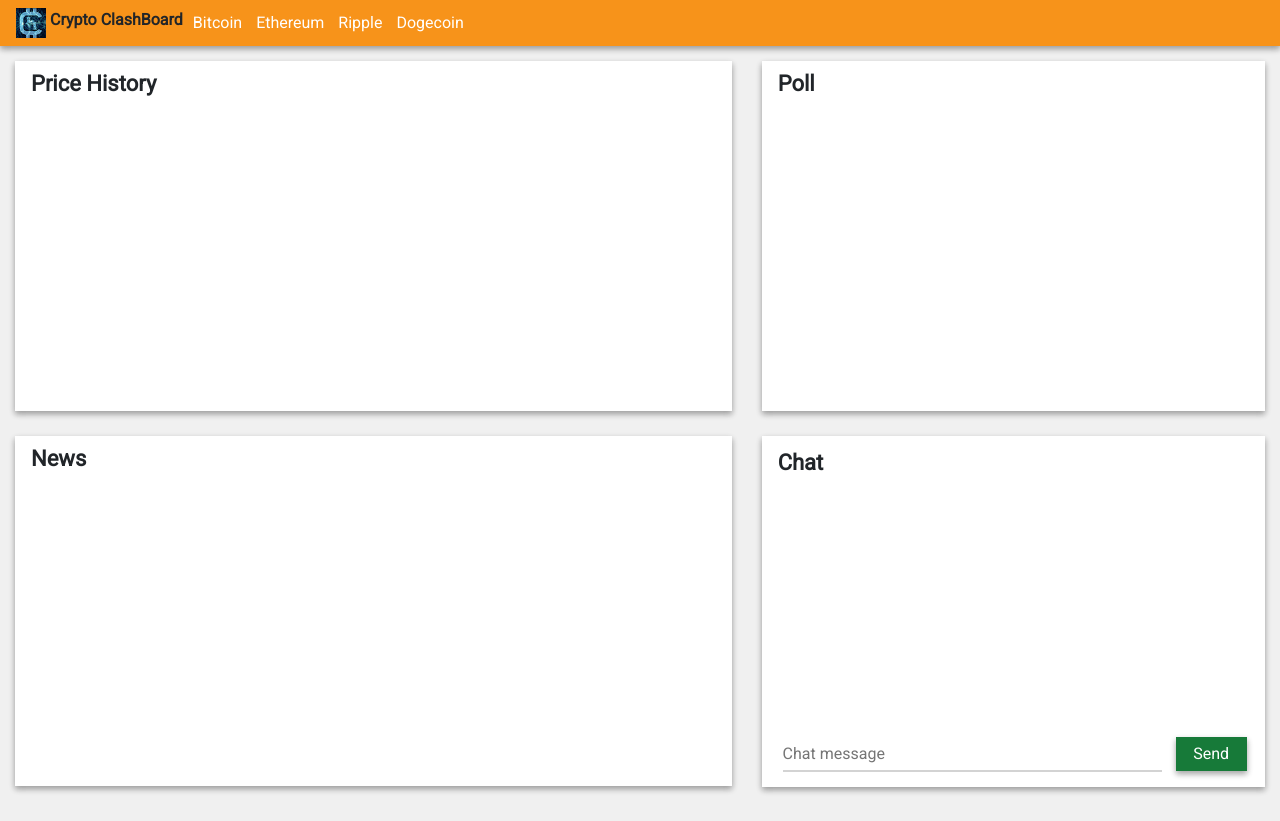
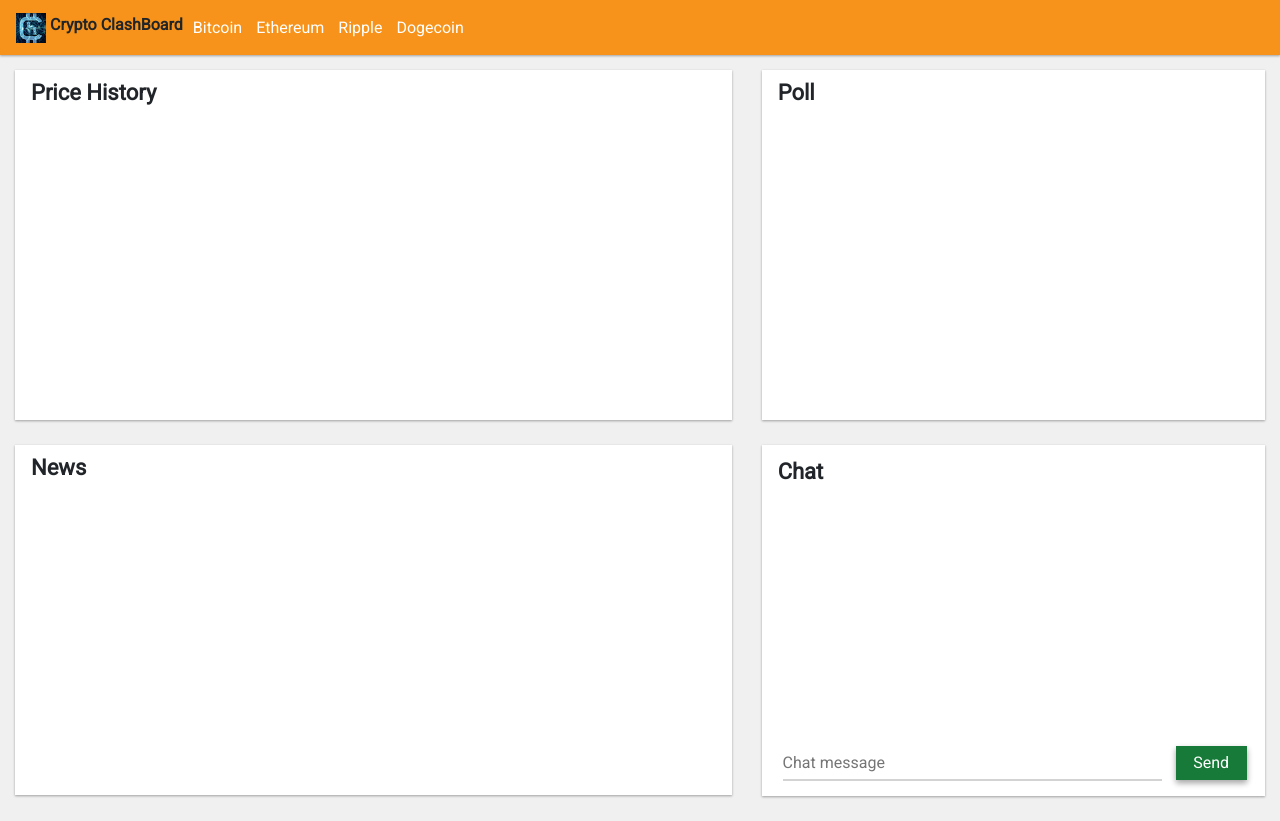
Before and after one commit to t-gottschalk/project-1, a website: page index.html in a window 1280 px wide. Drawn offline with nearby package versions, Linux system fonts and the light colour scheme; no server answers.

Commit message:
softer shadows and larger navbar

```diff
--- a/assets/css/style.css
+++ b/assets/css/style.css
@@ -37,7 +37,8 @@ li {
 .navbar {
   padding-right: 41.9%;
   margin-bottom: 15px;
-  box-shadow: 0 3px 6px rgba(0,0,0,0.16), 0 3px 6px rgba(0,0,0,0.23);
+  box-shadow: 0 1px 3px rgba(0,0,0,0.12), 0 1px 2px rgba(0,0,0,0.24);
+  height: 55px;
   border-radius: 0;
   background-color: #f7931a;
 }
@@ -48,7 +49,7 @@ li {
   margin-bottom: 25px;
   border-radius: 0;
   background-color: #FFFFFF;
-  box-shadow: 0 3px 6px rgba(0,0,0,0.16), 0 3px 6px rgba(0,0,0,0.23);
+  box-shadow: 0 1px 3px rgba(0,0,0,0.12), 0 1px 2px rgba(0,0,0,0.24);
 }
 
 .section-header {
```
